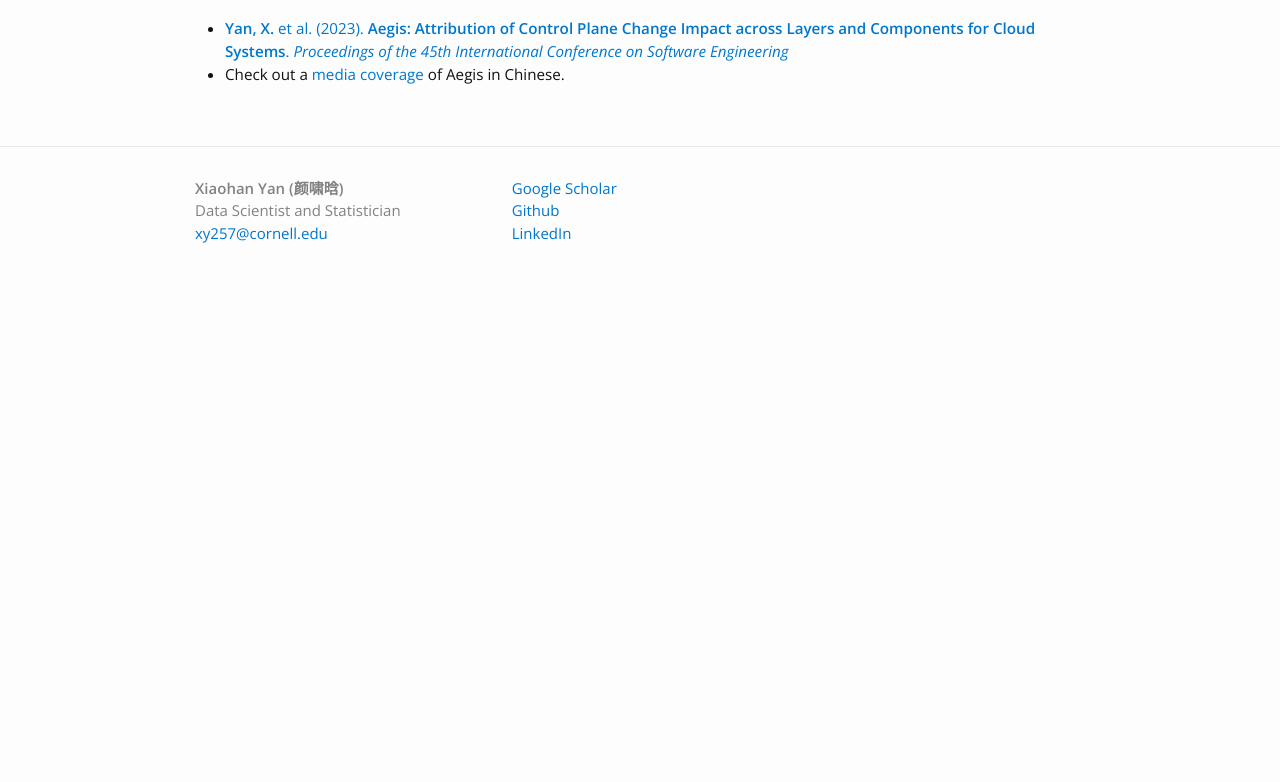
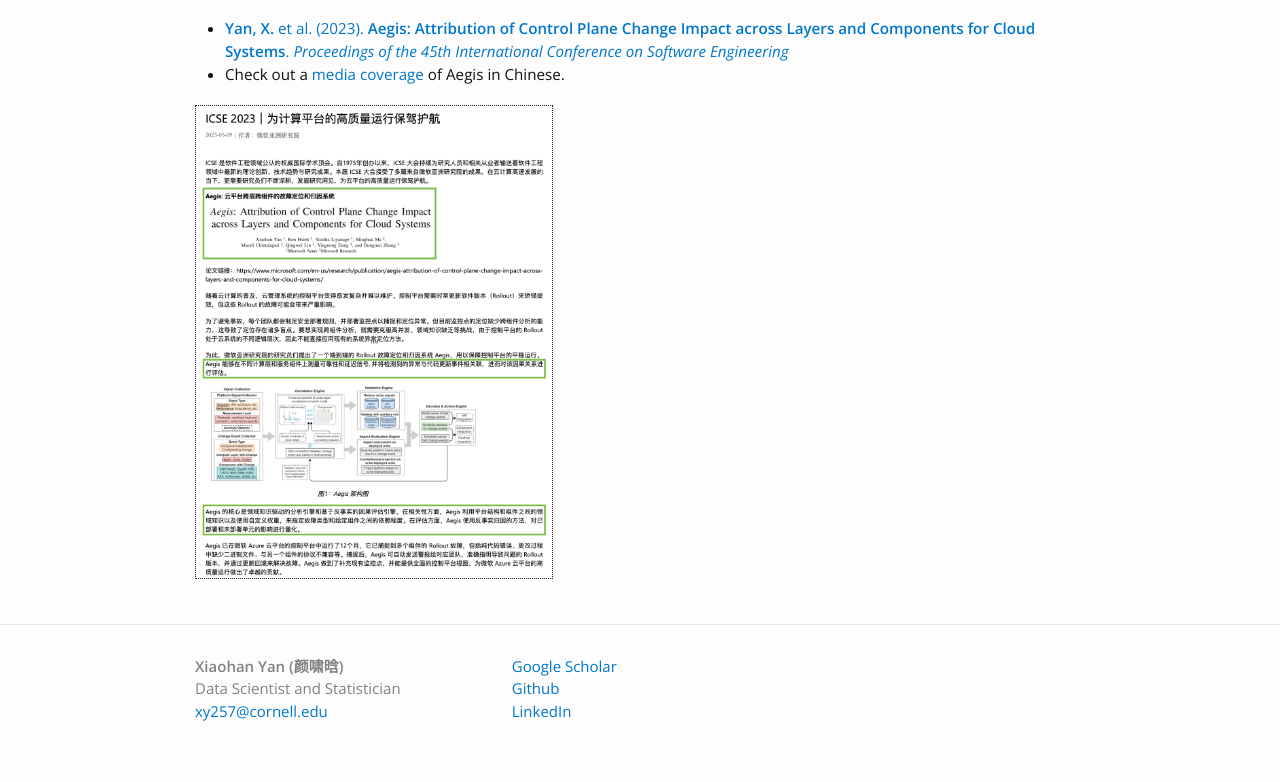
Before and after one commit to yanxht/yanxht.github.io, a Jekyll site: the page built from research/aegis.md, in a window 1280 px wide. Shown: the part 856-1638 px from the top of the page. Built offline with Jekyll 4.4.1, drawn with Linux system fonts in a browser that asks for light colours; before the commit the page ends 1160 px from its top, so only the background shows below that.

Commit message:
Add media coverage screenshot

```diff
--- a/research/aegis.md
+++ b/research/aegis.md
@@ -15,3 +15,5 @@ Since Aegis’ inception in Azure Control Plane 12 months ago, it has caught sev
 **Reference**<br/>
 - [**Yan, X.** et al. (2023). **Aegis: Attribution of Control Plane Change Impact across Layers and Components for Cloud Systems**. *Proceedings of the 45th International Conference on Software Engineering*](https://www.microsoft.com/en-us/research/publication/aegis-attribution-of-control-plane-change-impact-across-layers-and-components-for-cloud-systems/)
 - Check out a [media coverage](https://www.msra.cn/zh-cn/news/features/icse-2023) of Aegis in Chinese.
+
+{% include image_nocaption.html url="/images/aegis_msra_blog.png" width_perc=40 align="left" %}
```
Also changed, not shown: images/aegis_msra_blog.png (added).
